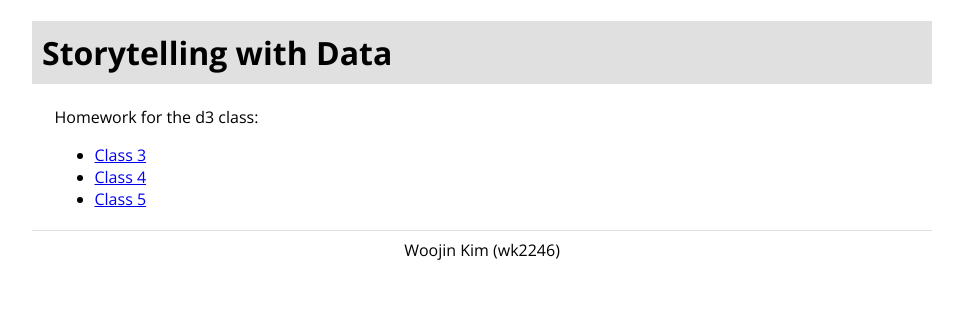
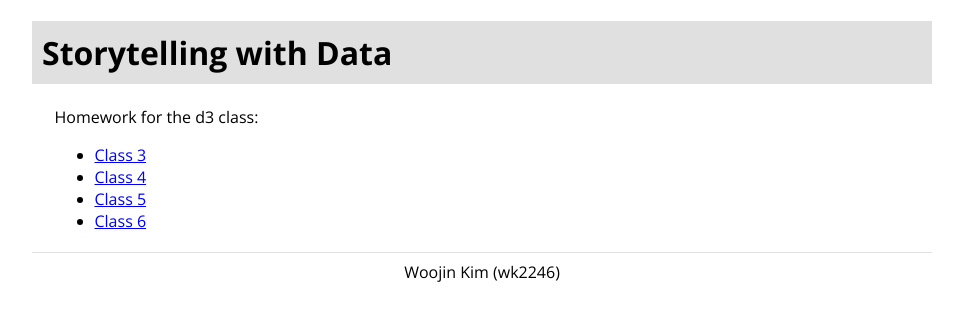
Before and after one commit to woojink/d3_class, a Jekyll site: the page built from index.md, in a window 1280 px wide. Shown: the top 321 px of the page, without its empty margins (158-1121 px from the left). Built offline with Jekyll 4.4.1, drawn with Linux system fonts in a browser that asks for light colours.

Commit message:
add class 6

```diff
--- a/index.md
+++ b/index.md
@@ -7,3 +7,4 @@ Homework for the d3 class:
 * [Class 3](03-homework.html)
 * [Class 4](04-homework.html)
 * [Class 5](05-homework.html)
+* [Class 6](06-homework.html)
```
